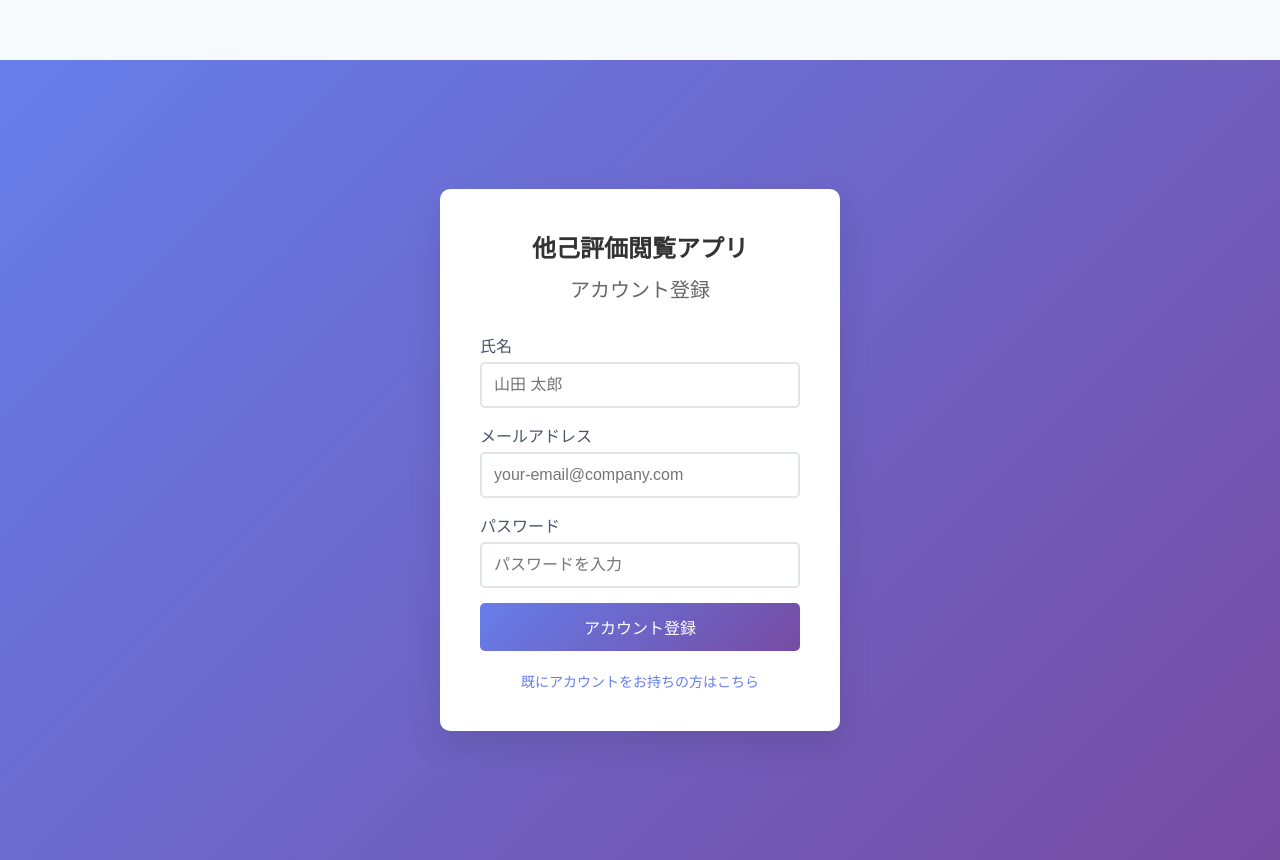
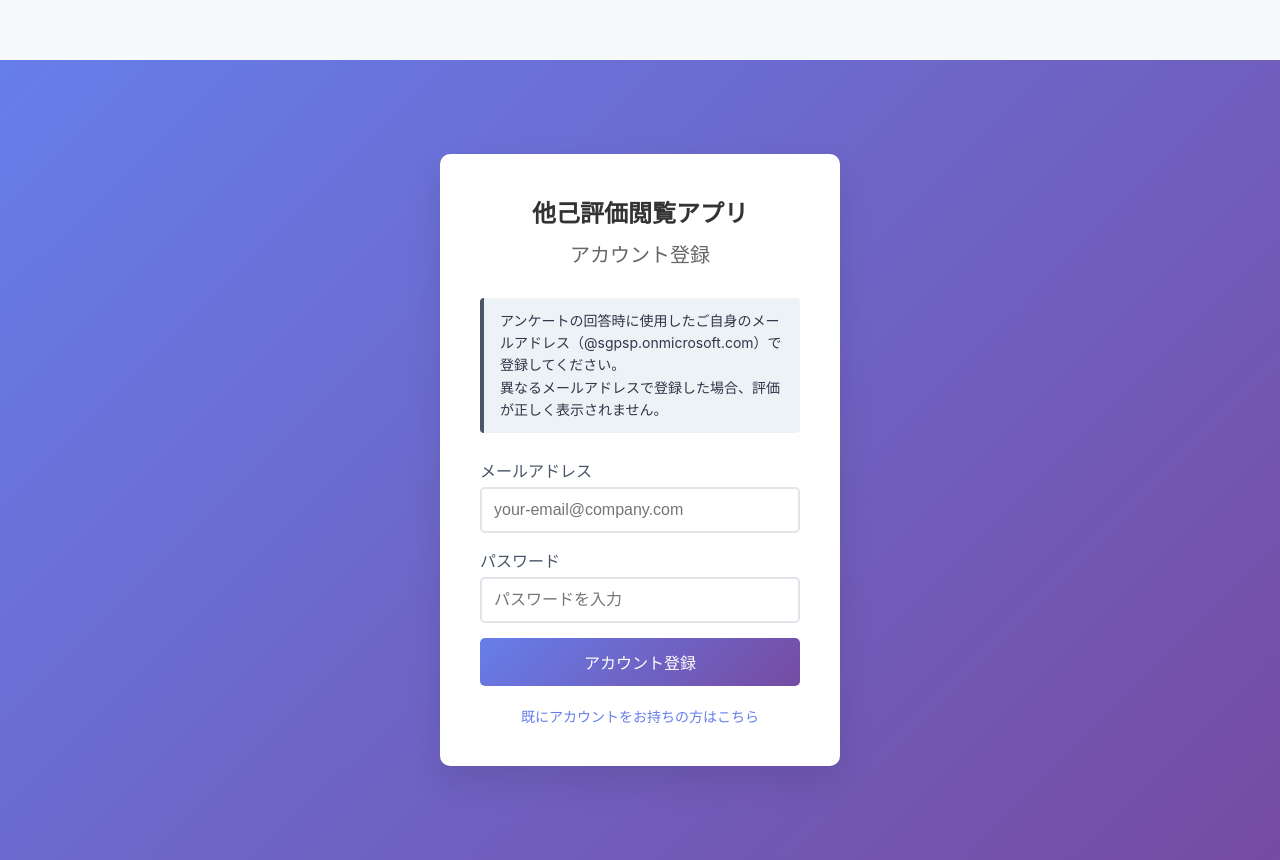
Before and after one commit to tt-tsukano/yak_result_app, a React (Create React App) app in the folder client/: page /register in a window 1280 px wide. Built offline with nearby package versions, Linux system fonts and the light colour scheme.

Commit message:
ログイン登録画面およびログイン方式の修正

```diff
--- a/client/src/components/AdminPage.js
+++ b/client/src/components/AdminPage.js
@@ -10,6 +10,7 @@ function AdminPage({ user }) {
   const [participantFile, setParticipantFile] = useState(null);
   const [uploadResult, setUploadResult] = useState(null);
   const [loading, setLoading] = useState(false);
+  const [validationResult, setValidationResult] = useState(null);
 
   useEffect(() => {
     if (activeTab === 'dashboard') {
@@ -91,6 +92,31 @@ function AdminPage({ user }) {
     }
   };
 
+  const handleNameValidation = async () => {
+    if (!window.confirm('すべての未検証の評価に対して名前の検証を実行しますか？データ量によっては時間がかかる場合があります。')) {
+      return;
+    }
+
+    setLoading(true);
+    setValidationResult(null);
+
+    try {
+      const token = localStorage.getItem('token');
+      const response = await axios.post('/api/evaluations/validate-names', {}, {
+        headers: { Authorization: `Bearer ${token}` }
+      });
+      setValidationResult(response.data);
+    } catch (error) {
+      console.error('名前検証エラー:', error);
+      setValidationResult({
+        message: '名前の検証に失敗しました',
+        error: error.response?.data?.error || error.message
+      });
+    } finally {
+      setLoading(false);
+    }
+  };
+
   const renderDashboard = () => (
     <div className="admin-dashboard">
       <h2>システム統計</h2>
@@ -162,6 +188,32 @@ function AdminPage({ user }) {
           <p>正式氏名が記載されたExcelファイルをアップロードしてください。</p>
         </div>
       </div>
+
+      <div className="import-section">
+      <h3>名前の検証</h3>
+      <div className="upload-area">
+        <button
+          onClick={handleNameValidation}
+          disabled={loading}
+          className="upload-button"
+        >
+          {loading ? '検証中...' : '名前を検証'}
+        </button>
+      </div>
+        <div className="upload-info">
+          <p>すべての評価データに対して、参加者リストとの名前の照合を実行します。</p>
+        </div>
+      </div>
+
+      {validationResult && (
+        <div className={`upload-result ${validationResult.error ? 'error' : 'success'}`}>
+          <h4>{validationResult.error ? '検証エラー' : '検証結果'}</h4>
+          <p>{validationResult.message}</p>
+          {validationResult.validated !== undefined && (
+            <p>処理件数: {validationResult.validated}件</p>
+          )}
+        </div>
+      )}
 
       {uploadResult && (
         <div className={`upload-result ${uploadResult.error ? 'error' : 'success'}`}>
--- a/client/src/components/RegisterPage.js
+++ b/client/src/components/RegisterPage.js
@@ -6,8 +6,7 @@ import '../styles/Auth.css';
 function RegisterPage() {
   const [formData, setFormData] = useState({
     email: '',
-    password: '',
-    name: ''
+    password: ''
   });
   const [error, setError] = useState('');
   const [success, setSuccess] = useState('');
@@ -46,23 +45,17 @@ function RegisterPage() {
         <h1>他己評価閲覧アプリ</h1>
         <h2>アカウント登録</h2>
 
+        <div className="auth-info">
+          <p>
+            アンケートの回答時に使用したご自身のメールアドレス（@sgpsp.onmicrosoft.com）で登録してください。<br />
+            異なるメールアドレスで登録した場合、評価が正しく表示されません。
+          </p>
+        </div>
+
         {error && <div className="error-message">{error}</div>}
         {success && <div className="success-message">{success}</div>}
 
         <form onSubmit={handleSubmit} className="auth-form">
-          <div className="form-group">
-            <label htmlFor="name">氏名</label>
-            <input
-              type="text"
-              id="name"
-              name="name"
-              value={formData.name}
-              onChange={handleChange}
-              required
-              placeholder="山田 太郎"
-            />
-          </div>
-
           <div className="form-group">
             <label htmlFor="email">メールアドレス</label>
             <input
--- a/client/src/styles/Admin.css
+++ b/client/src/styles/Admin.css
@@ -273,3 +273,7 @@
     min-width: auto;
   }
 }
+
+.data-import .import-section:last-of-type {
+  margin-bottom: 0;
+}
--- a/client/src/styles/Auth.css
+++ b/client/src/styles/Auth.css
@@ -118,3 +118,18 @@
   text-align: center;
   border: 1px solid #c6f6d5;
 }
+
+.auth-info {
+  background-color: #edf2f7;
+  border-left: 4px solid #4a5568;
+  padding: 12px 16px;
+  margin-bottom: 25px;
+  border-radius: 4px;
+}
+
+.auth-info p {
+  color: #2d3748;
+  font-size: 14px;
+  line-height: 1.6;
+  margin: 0;
+}
```
Also changed, not shown: 1 other file (tests, documents, lock files or other folders).
